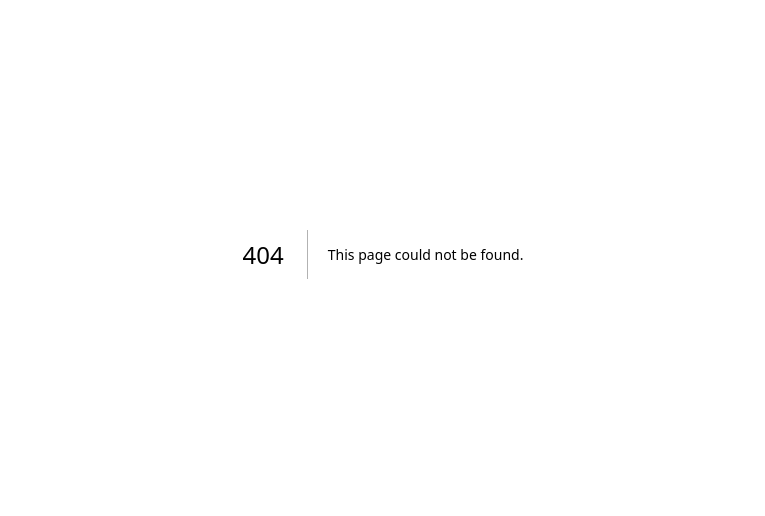
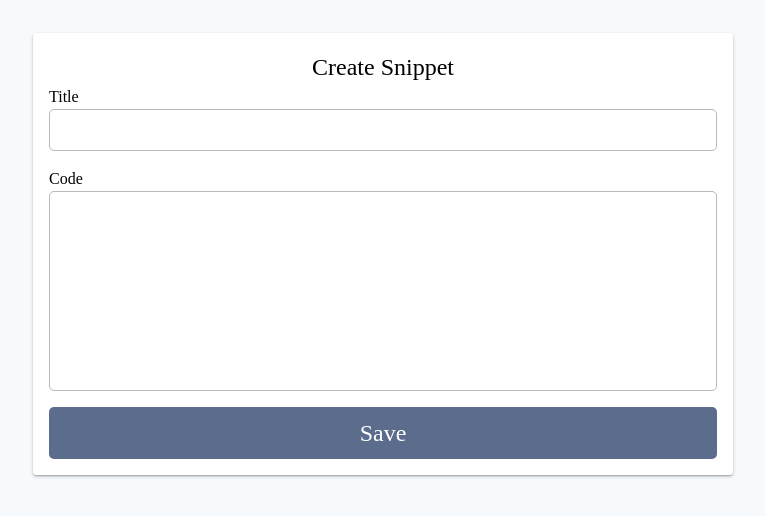
Before and after one commit to Reny8/Nextjs-Practice, a Next.js app in the folder snippets/: page /snippets/new in a window 1280 px wide. Before the commit this address had no page. Shown: the part 146-662 px from the top of the page, without its empty margins (257-1022 px from the left). Built offline with nearby package versions, Linux system fonts and the light colour scheme.

Commit message:
Add snippets/new path and page content

```diff
--- a/snippets/src/app/globals.css
+++ b/snippets/src/app/globals.css
@@ -1,3 +1,64 @@
 @tailwind base;
 @tailwind components;
 @tailwind utilities;
+
+html, body, .snippet-page {
+  height: 100%;
+  background-color: #f7fafc;
+  font-family: cursive;
+}
+.snippet-page {
+  display: flex;
+  align-items: center;
+  justify-content: center;
+}
+
+.snippet-form {
+  display: flex;
+  flex-direction: column;
+  justify-content: space-between;
+  align-items: stretch;
+  box-shadow: rgba(0, 0, 0, 0.2) 0px 2px 4px -1px,
+  rgba(0, 0, 0, 0.14) 0px 1px 1px 0px, rgba(0, 0, 0, 0.12) 0px 1px 3px 0px;
+  padding: 1rem;
+  border-radius: 3px;
+  width: 700px;
+  margin: 1rem;
+  background-color: white
+}
+
+:is(.snippet-form) h1, button {
+  text-align: center;
+  font-weight: 500;
+  font-size: 1.5rem;
+}
+.snippet-form label {
+  display: flex;
+  flex-direction: column;
+  align-items: flex-start;
+  margin-bottom: 1rem;
+}
+
+:is(.snippet-form) input, textarea, button {
+  border: 1px solid #b8b8b8;
+  width: 100%;
+  border-radius: 5px;
+  padding: 0.5rem;
+}
+
+.snippet-form textarea {
+  resize: none;
+  height: 200px;
+}
+
+.snippet-form button {
+  background-color: #5c6c8d;
+  color: white;
+  border: none;
+  cursor: pointer;
+  transition: all 0.2s ease-in-out;
+}
+
+.snippet-form button:hover {
+  background-color: #363f51
+}
--- /dev/null
+++ b/snippets/src/app/snippets/new/page.tsx
@@ -0,0 +1,18 @@
+export default function CreateSnippetPage() {
+  return (
+    <div className="snippet-page">
+      <form className="snippet-form">
+        <h1>Create Snippet</h1>
+        <label>
+          Title
+          <input type="text" name="title" />
+        </label>
+        <label>
+          Code
+          <textarea name="code"/>
+        </label>
+        <button>Save</button>
+      </form>
+    </div>
+  );
+}
```
